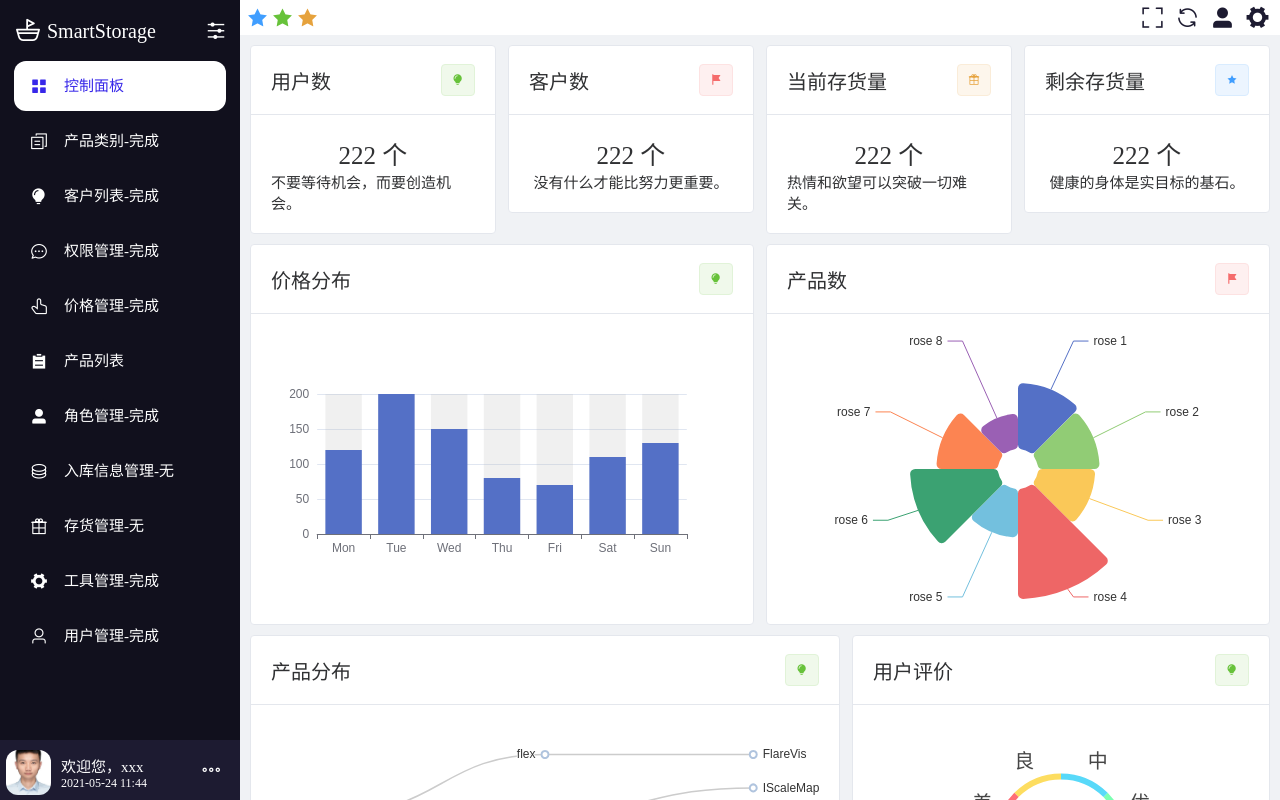
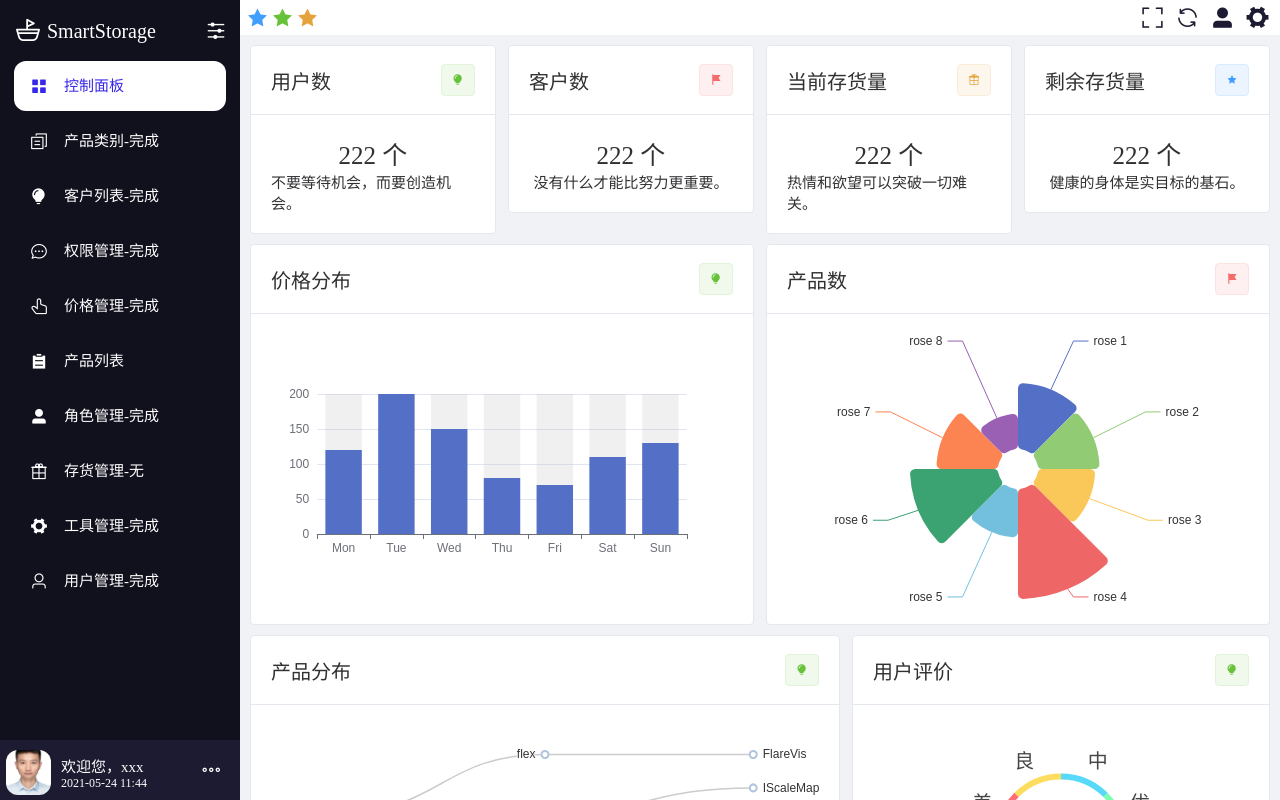
Before and after one commit to wangyang-o/vue3_vite_ts, a Vue app in the folder RFID_vue3_vite/: page /home in a window 1280 px wide. Built offline with nearby package versions, Linux system fonts and the light colour scheme; no server answers; sample sign-in values are in the browser's storage.

Commit message:
注释入库信息管理

```diff
--- a/RFID_vue3_vite/src/layout/index.vue
+++ b/RFID_vue3_vite/src/layout/index.vue
@@ -2,7 +2,7 @@
  * @Descripttion:
  * @Author: wy
  * @Date: 2021年04月21日
- * @LastEditTime: 2021年05月22日
+ * @LastEditTime: 2021年05月24日
 -->
 
 <template>
@@ -65,18 +65,12 @@ export default defineComponent({
         title: '角色管理-完成',
         path: '/roles',
       },
-
-
-      {
-        id: 4,
-        icon: 'el-icon-coin',
-        title: '入库信息管理-无',
-        path: '/warehousingInfo',
-      },
-
-
-
-
+      // {
+      //   id: 4,
+      //   icon: 'el-icon-coin',
+      //   title: '入库信息管理-无',
+      //   path: '/warehousingInfo',
+      // },
       {
         id: 9,
         icon: 'el-icon-present',
```
